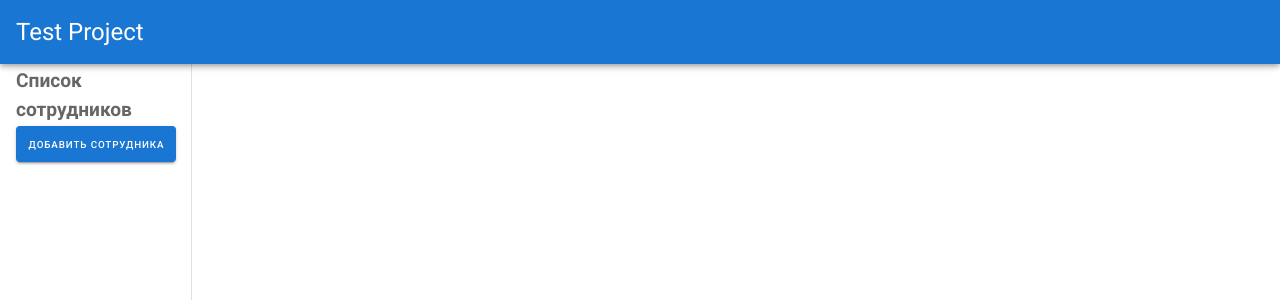
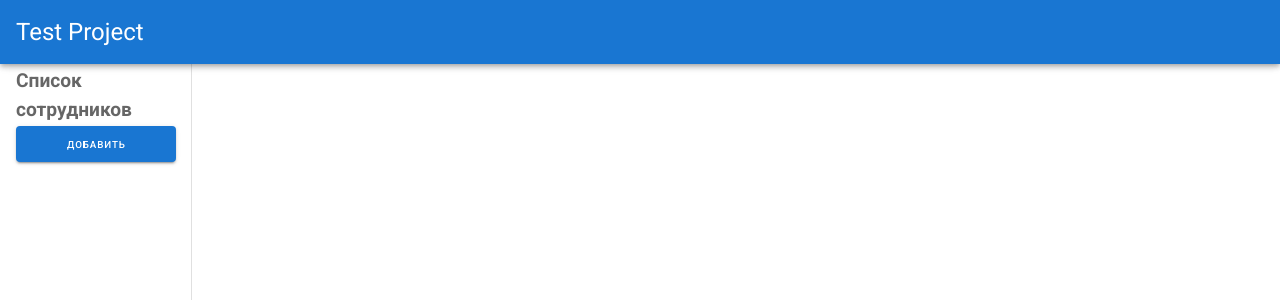
Before and after one commit to darkborsh/TestWebProject, a Vue app in the folder frontend/: page /#/ in a window 1280 px wide. Shown: the top 300 px of the page. Built offline with nearby package versions, Linux system fonts and the light colour scheme.

Commit message:
Button changes

```diff
--- a/frontend/src/components/UserList.vue
+++ b/frontend/src/components/UserList.vue
@@ -17,7 +17,7 @@
                 width="100%"
                 style="font-size: 0.7em"
             >
-              Добавить сотрудника
+              Добавить
             </v-btn>
           </template>
           <v-card>
```
